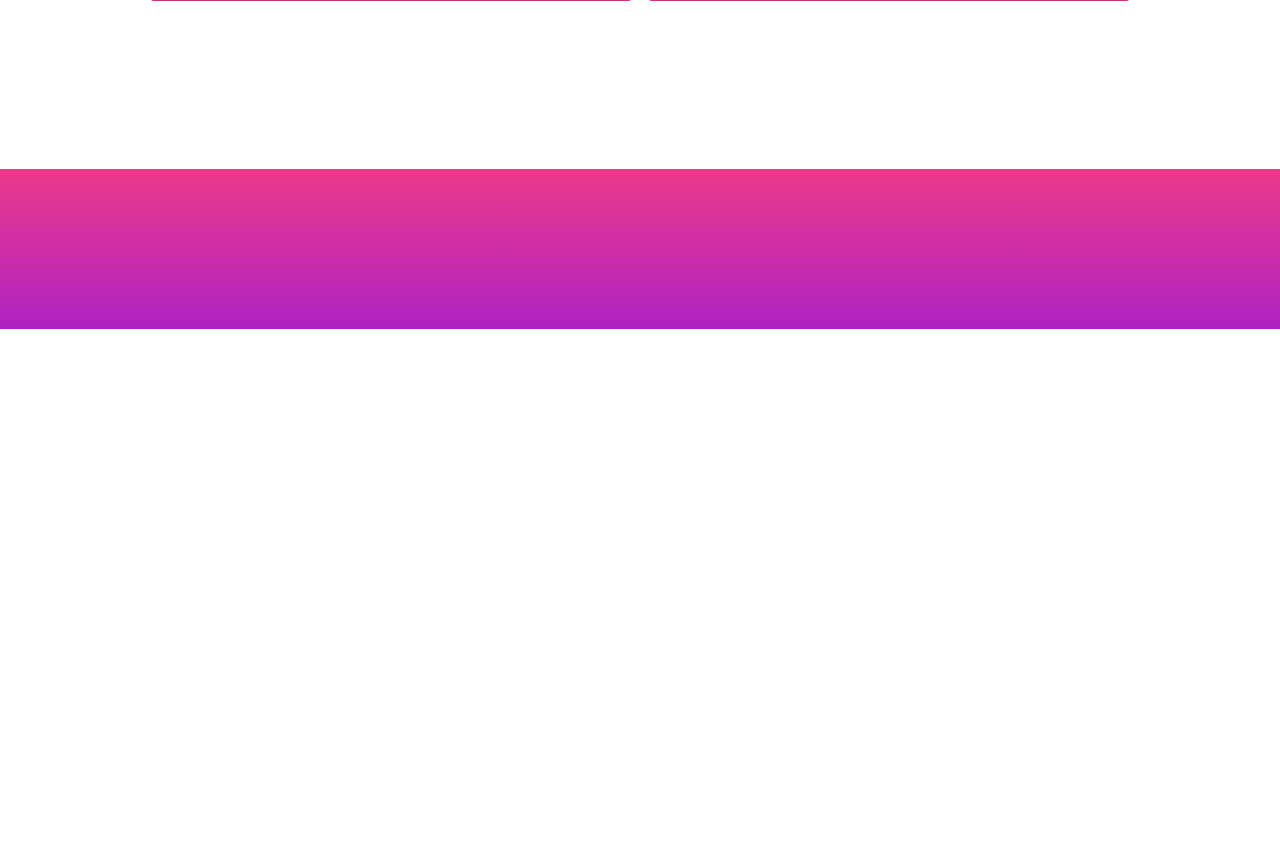
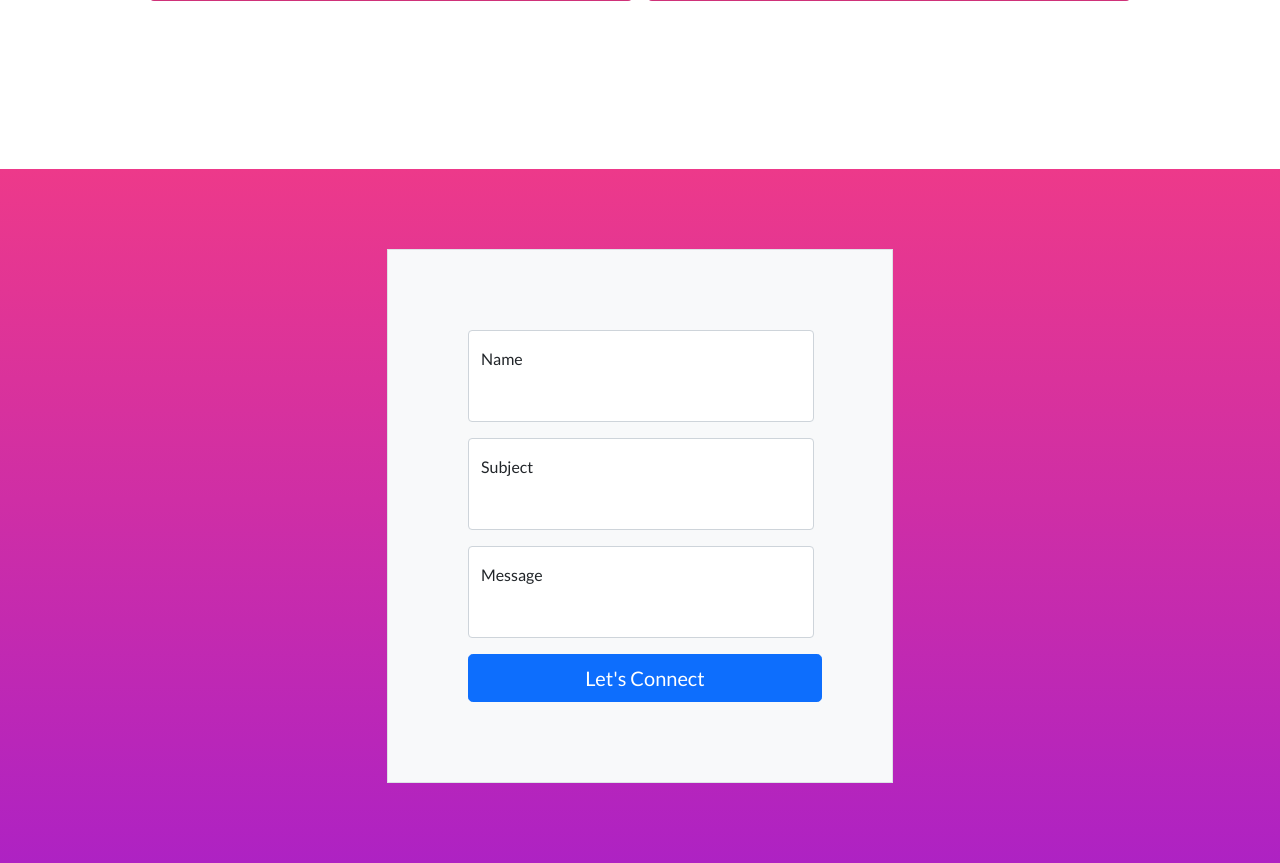
Before and after one commit to savjaylade84/jisun_portfolio, a Flask app: page / in a window 1280 px wide. Shown: the part 3966-4829 px from the top of the page. Before the commit the page ends 4295 px from the top, so only its background shows below. Run offline with Flask 3, Linux system fonts and the light colour scheme.

Commit message:
added send email  functionfrom gmail

```diff
--- a/app.py
+++ b/app.py
@@ -1,24 +1,32 @@
-from flask import Flask,render_template,url_for,jsonify,request
-from flask_mail import Mail, Message
+from flask import Flask,render_template,redirect,url_for,request
+#from flask_mail import Mail, Message
+from email.message import EmailMessage
+from dotenv import load_dotenv
 import json
-from dotenv import load_dotenv
 import os
+import ssl
+import smtplib
 
 app = Flask(__name__)
+load_dotenv()
 information:dict = {}
 
-load_dotenv()
+app.config['MAIL_SERVER'] = os.environ.get('MAIL_SERVER')
+app.config['MAIL_PORT'] = int(os.environ.get('MAIL_PORT'))
+app.config['MAIL_USERNAME'] = os.environ.get('MAIL_USERNAME')
+app.config['MAIL_PASSWORD'] = os.environ.get('MAIL_PASSWORD')
+app.config['MAIL_SENDER'] = os.environ.get('MAIL_USERNAME')
+app.config['MAIL_DEFAULT_SENDER'] = os.environ.get('MAIL_DEFAULT_SENDER')
+app.config['MAIL_USE_SSL'] = os.environ.get('MAIL_USE_SSL')
+app.config['MAIL_USE_TLS'] = os.environ.get('MAIL_USE_TLS')
+app.config['MAIL_DEBUG'] = os.environ.get('MAIL_DEBUG')
+app.config['MAIL_RECEIVER'] = os.environ.get('MAIL_RECEIVER')
+app.config['TESTING'] = os.environ.get('TESTING')
+app.config['MAIL_SUPPRESS_SEND'] = os.environ.get('MAIL_SUPPRESS_SEND')
 
-# config for email sending
-app.config['MAIL_SERVER'] = os.getenv('MAIL_SERVER')
-app.config['MAIL_PORT'] = os.getenv('MAIL_PORT')
-app.config['MAIL_USERNAME'] = os.getenv('MAIL_USERNAME')
-app.config['MAIL_PASSWORD'] = os.getenv('MAIL_PASSWORD')
-app.config['MAIL_USE_TLS'] = os.getenv('MAIL_USE_TLS')
-app.config['MAIL_USE_SSL'] = os.getenv('MAIL_USE_SSL')
-app.config['MAIL_DEFAULT_SENDER'] = ('<your name sender>', '<your-email>@gmail.com')
 
-mail = Mail(app)
+#mail = Mail(app)
+
 
 def load_information() -> dict:
     with open("information/information.json",'r') as file:
@@ -26,26 +34,35 @@ def load_information() -> dict:
 
     return {}
 
-""" @app.route('/send_email', methods=['POST'])
+
+@app.route('/send_email', methods=['POST'])
 def send_email():
-    data = request.get_json()
 
-    subject = data.get('title')
-    recipient = data.get('email')   # single recipient
-    body = data.get('message')
+    # create secure connection with server and send email
+    context = ssl.create_default_context()
 
-    if not subject or not recipient or not body:
-        return jsonify({"message": "The fields title, email, and message are required"}), 400
+    # get form data from request object
+    name = request.form.get('name', 'No Name')
+    subject = f"New Message(Portfolio) from {name} | Subject: {request.form.get('subject', 'No Subject')}"
+    sender = app.config['MAIL_SENDER']
+    receiver = app.config['MAIL_RECEIVER']
+    body = request.form.get('message', '')
 
-    msg = Message(
-        subject=subject,
-        recipients=[recipient],  # still needs to be a list
-        body=body
-    )
-    mail.send(msg)
+    # create email message and set headers
+    email_message = EmailMessage()
+    email_message['Subject'] = subject
+    email_message['From'] = sender
+    email_message['To'] = receiver
+    email_message.set_content(body)
 
-    return jsonify({"message": "Email sent successfully"}), 200 """
-
+    try:
+        with smtplib.SMTP_SSL(app.config['MAIL_SERVER'], app.config['MAIL_PORT'], context=context) as server:
+            server.login(app.config['MAIL_USERNAME'], app.config['MAIL_PASSWORD'])
+            server.send_message(email_message)
+        return redirect(url_for('index'))
+    except Exception as e:
+        print(f"Error sending email: {e}")
+        return "Failed to send email", 500
 
 
 @app.route("/", methods = ['GET','POST'])
@@ -55,5 +72,4 @@ def index():
 
 
 if __name__ == '__main__':
-        port = int(os.environ.get('PORT', 5000))
-        app.run(debug=True, host='0.0.0.0', port=port)
+        app.run(debug=True)
--- a/templates/index.html
+++ b/templates/index.html
@@ -148,22 +148,21 @@
 
         <!-- connect section -->
         <div class="purple-hue-bg top-padding-small bottom-padding-small justify-content-center d-flex" id="connect">
-<!--
-            <form class=" border d-flex justify-content-evenly align-items-stretch flex-column top-padding-small bottom-padding-small bg-light">
+            <form class=" border d-flex justify-content-evenly align-items-stretch flex-column top-padding-small bottom-padding-small bg-light" action="/send_email" method="POST">
             <div class="form-floating mb-3">
-                 <input type="email" class="form-control" id="email" name="email" placeholder="name@example.com">
-                <label for="email">Email Address</label>
+                 <input type="text" class="form-control" id="name" name="name" placeholder="fullname">
+                <label for="name">Name</label>
             </div>
             <div class="form-floating mb-3">
-                <input type="text" class="form-control" id="title" name="title" placeholder="Title">
-                <label for="title">Title</label>
+                <input type="text" class="form-control" id="subject" name="subject" placeholder="Subject">
+                <label for="subject">Subject</label>
             </div>
             <div class="form-floating mb-3">
                 <input type="text" class="form-control" id="message" name="message" placeholder="Message">
                 <label for="message">Message</label>
             </div>
             <button type="submit" class="w-100 btn btn-lg btn-primary">Let's Connect</button>
-            </form> -->
+            </form>
         </div>
 
         <link rel="stylesheet" type="text/css" href="{{ url_for('static', filename='css/style.css') }}">
```
Also changed, not shown: requirements.txt (+14 -1 lines), 2 other files.
